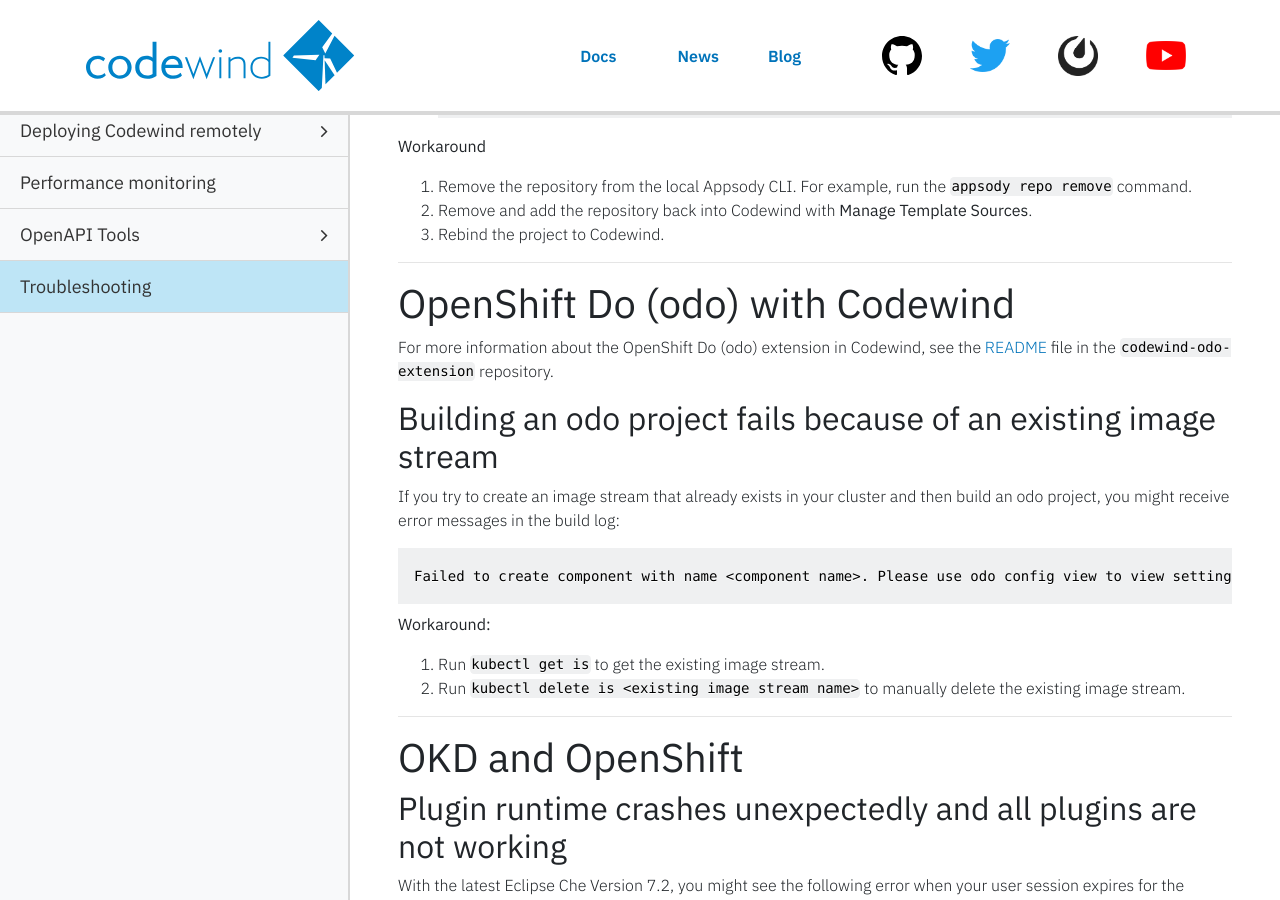
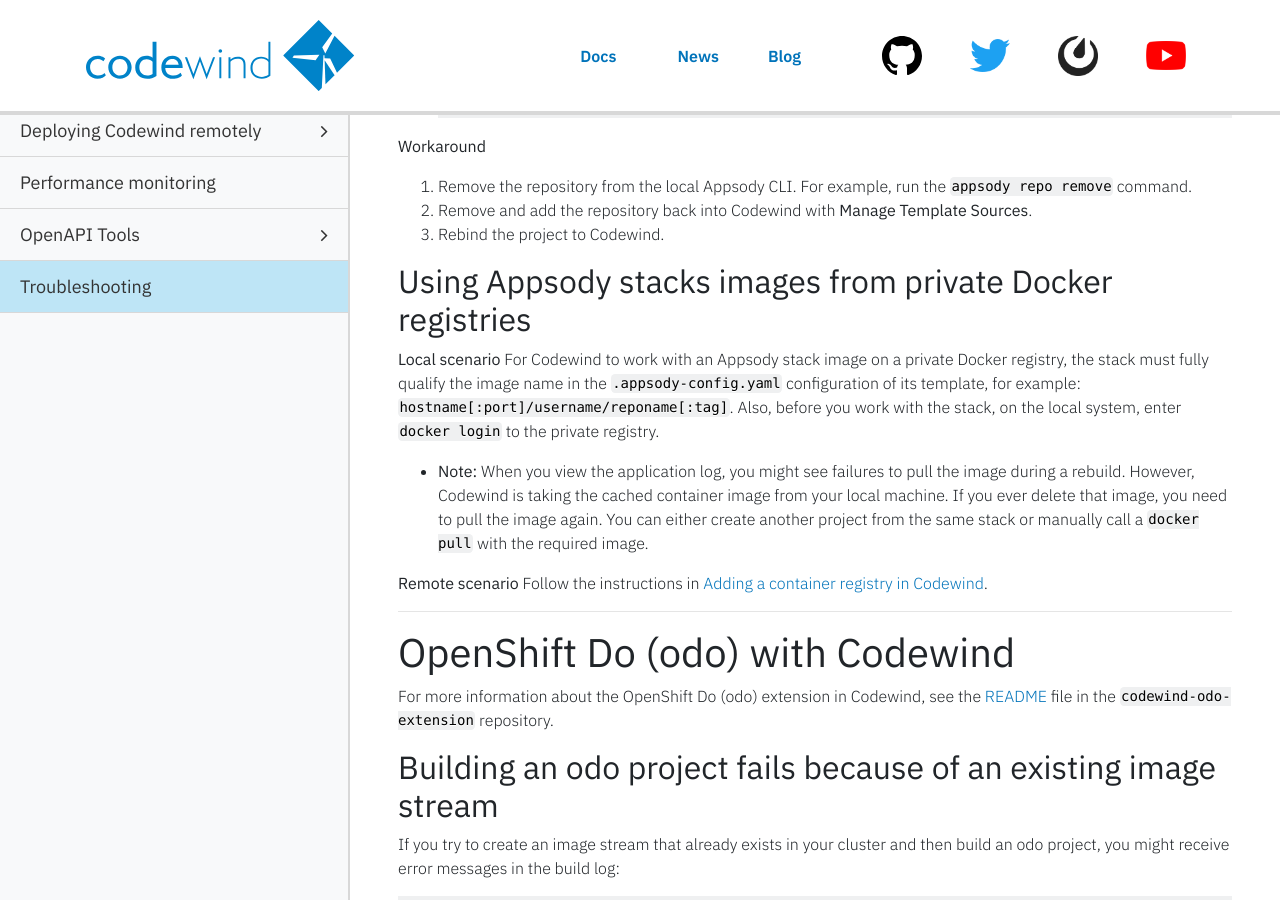
Before and after one commit to eclipse-archived/codewind-docs, a Jekyll site: the page built from docs/_documentations/troubleshooting.md, in a window 1280 px wide and 900 px high, scrolled down 9024 px. Built offline with Jekyll 4.4.1, drawn with Linux system fonts in a browser that asks for light colours; nearby versions of some CDN libraries; comment, search, counter and statistics services are not loaded.

Commit message:
Appsody stacks section for intellij_tech_preview (#391)
* Appsody stacks section for intellij_tech_preview

PR for issue https://github.com/eclipse/codewind/issues/2264

* Changing URL

* Reverting URL to the correct URL

Confirmed with Steven that this URL is correct.

* Correcting link

```diff
--- a/docs/_documentations/troubleshooting.md
+++ b/docs/_documentations/troubleshooting.md
@@ -458,6 +458,21 @@ Codewind displays an error. In VS Code, the error appears in the Codewind log:
 2. Remove and add the repository back into Codewind with **Manage Template Sources**.
 3. Rebind the project to Codewind.
 
+<!--
+Codewind version: 0.9.0
+Action/Topic: Appsody with Codewind
+Issue type: bug/info
+Issue link: https://github.com/eclipse/codewind/issues/938
+-->
+## Using Appsody stacks images from private Docker registries
+
+**Local scenario**
+For Codewind to work with an Appsody stack image on a private Docker registry, the stack must fully qualify the image name in the `.appsody-config.yaml` configuration of its template, for example: `hostname[:port]/username/reponame[:tag]`. Also, before you work with the stack, on the local system, enter `docker login` to the private registry.
+- **Note:** When you view the application log, you might see failures to pull the image during a rebuild. However, Codewind is taking the cached container image from your local machine. If you ever delete that image, you need to pull the image again. You can either create another project from the same stack or manually call a `docker pull` with the required image.
+
+**Remote scenario**
+Follow the instructions in [Adding a container registry in Codewind](image-registry-credentials.html).
+
 ***
 # OpenShift Do (odo) with Codewind
 
```
